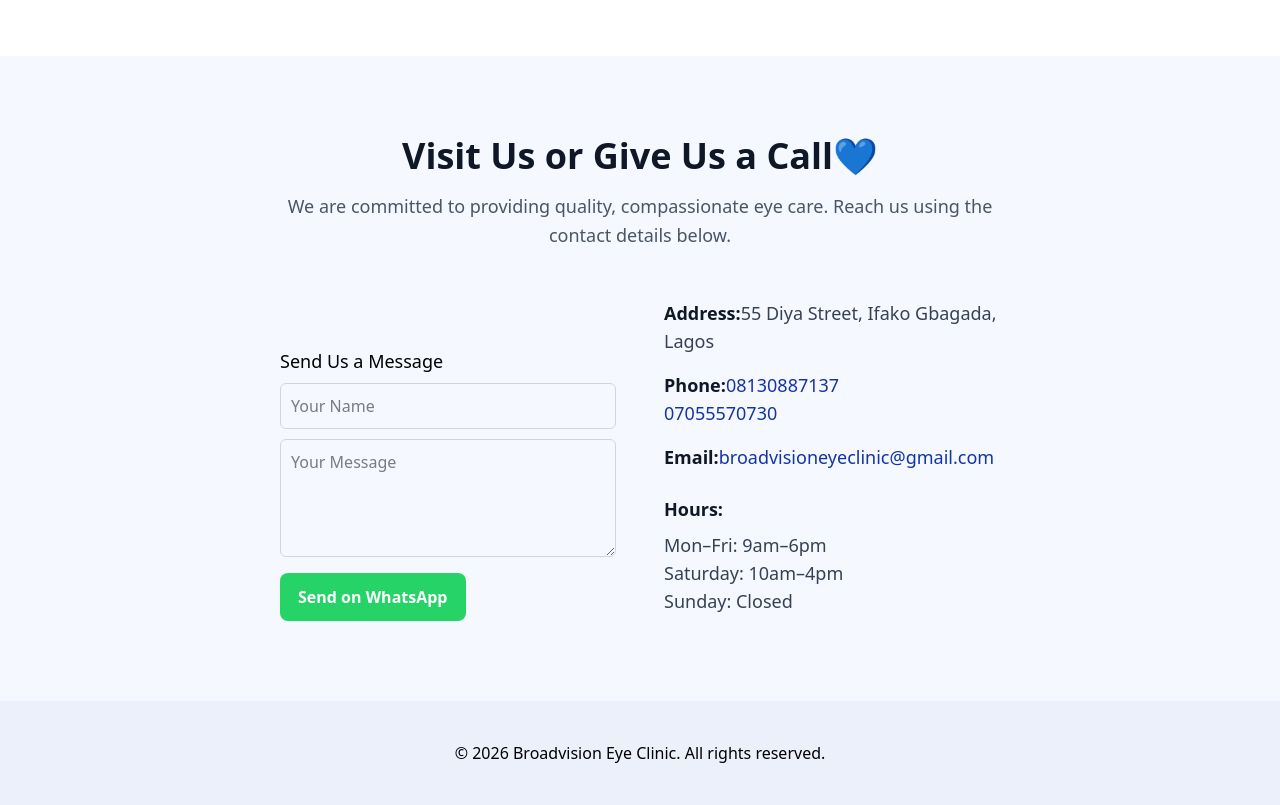
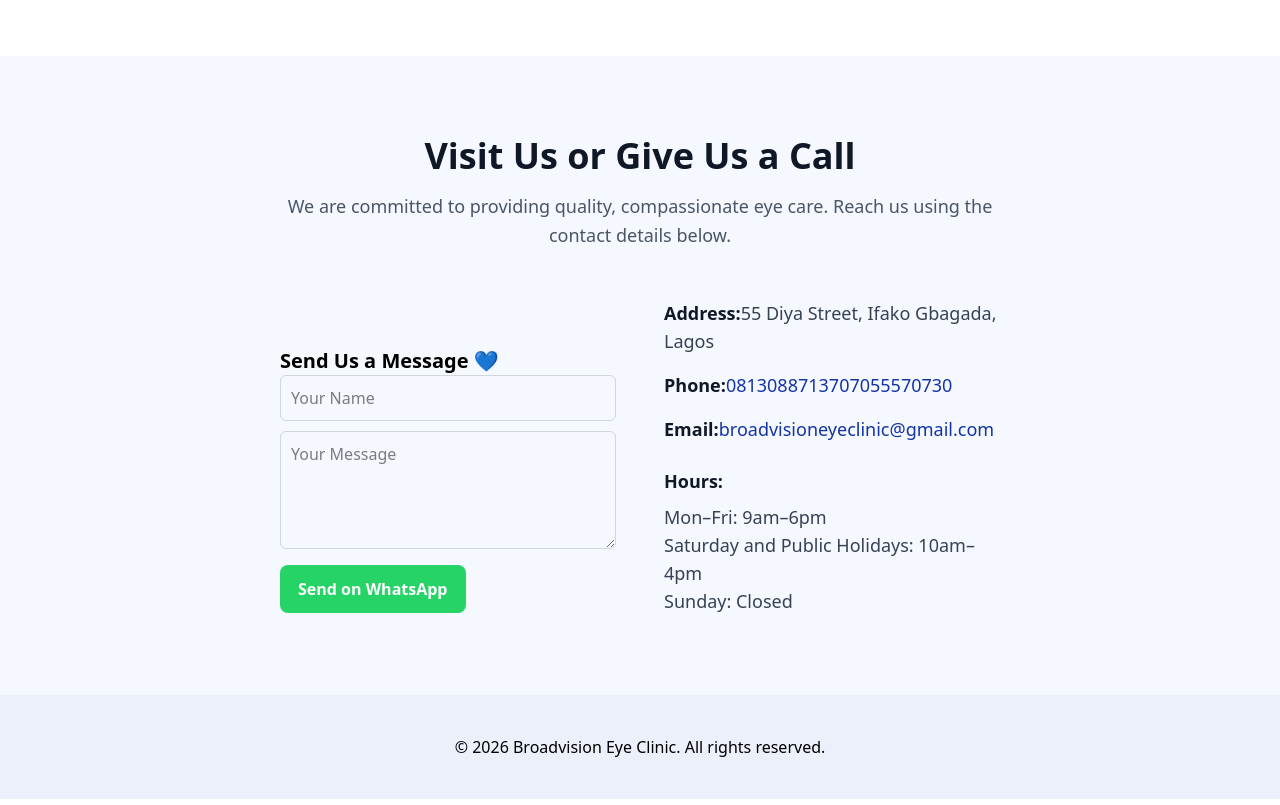
Before and after one commit to ChiomaAg/BroadVision, a React (Vite) app in the folder broadVision/: page /AboutUs in a window 1280 px wide. Shown: the part 1900-2705 px from the top of the page. Built offline with nearby package versions, Linux system fonts and the light colour scheme.

Commit message:
message edit

```diff
--- a/broadVision/src/components/CTA.jsx
+++ b/broadVision/src/components/CTA.jsx
@@ -7,7 +7,7 @@ export default function CTA() {
       <div className="max-w-3xl mx-auto text-center px-6">
 
         <h2 className="text-3xl sm:text-4xl font-bold text-gray-900">
-          Visit Us or Give Us a Call💙
+          Visit Us or Give Us a Call
         </h2>
 
 
@@ -35,9 +35,9 @@ export default function CTA() {
               <a href="tel: 08130887137" className="text-[#1434A4] hover:underline">
                 08130887137
               </a>
-              <p>    </p>
+
               <a href="tel: 07055570730" className="text-[#1434A4] hover:underline">
-                07055570730
+                   07055570730
               </a>
             </p>
 
@@ -53,7 +53,7 @@ export default function CTA() {
             <div className="mt-6">
               <strong className="text-gray-900 block mb-2">Hours:</strong>
               <p>Mon–Fri: 9am–6pm</p>
-              <p>Saturday: 10am–4pm</p>
+              <p>Saturday and Public Holidays: 10am–4pm</p>
               <p>Sunday: Closed</p>
             </div>
 
--- a/broadVision/src/components/Message.jsx
+++ b/broadVision/src/components/Message.jsx
@@ -17,7 +17,7 @@ export default function WhatsAppMessageBox() {
 
     return (
         <div style={{ maxWidth: "500px" }} className="text-black">
-            <h3 className="text-lg text-black-600 mb-2">Send Us a Message</h3>
+            <strong className="text-xl text-black-900 mb-2">Send Us a Message 💙</strong>
 
             <input
                 className="w-full border border-gray-300 rounded-md px-3 py-2"
```
